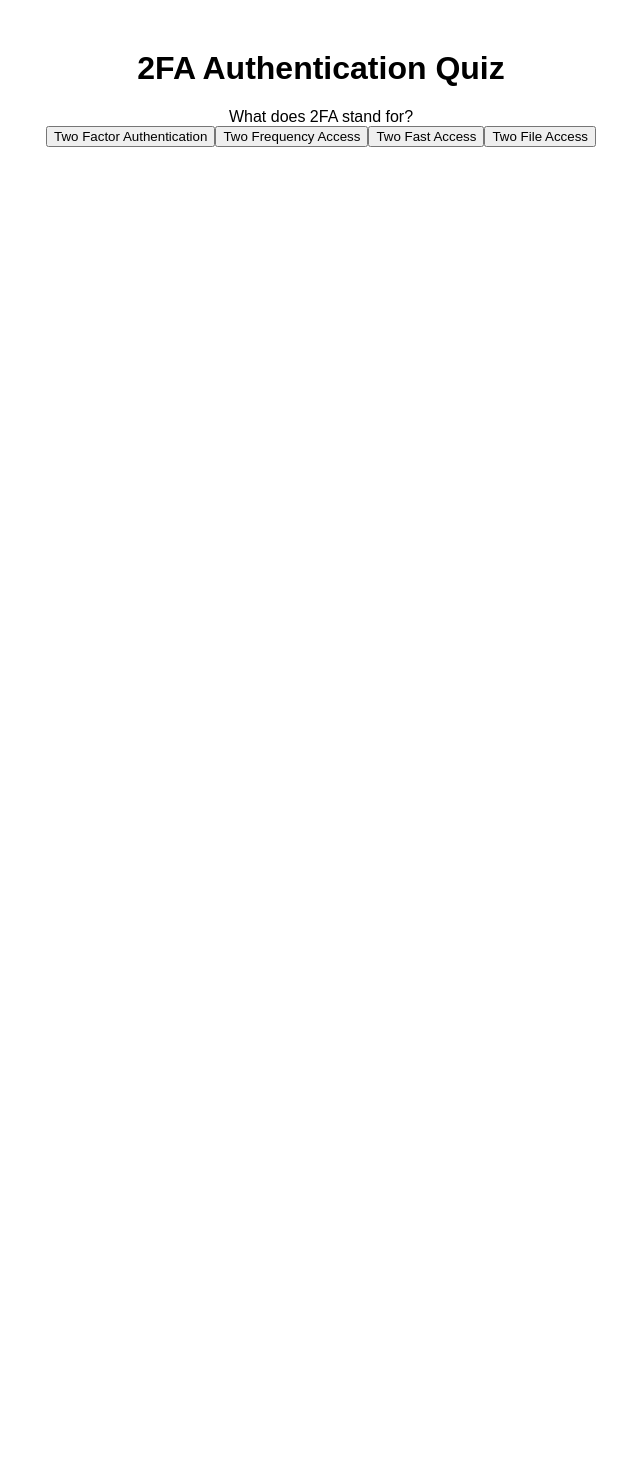
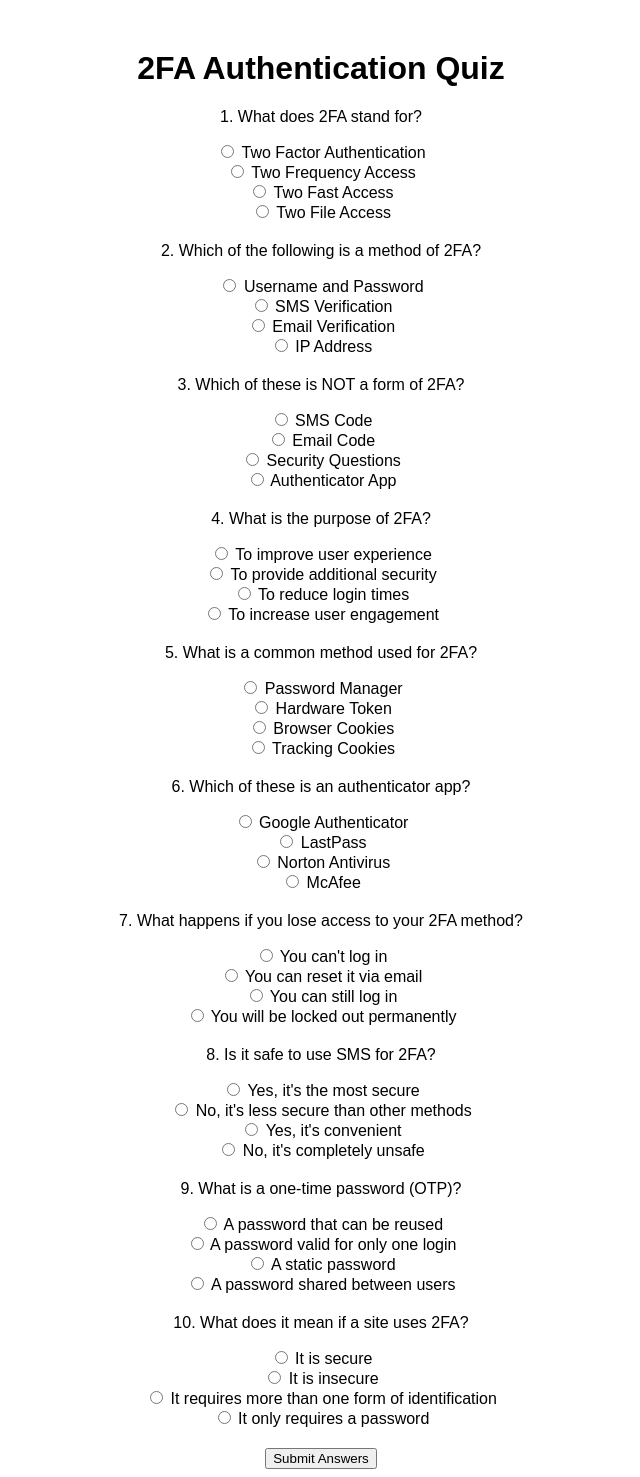
Before and after one commit to devil-14/Testing-website-, a Jekyll site: the page quiz.html, which Jekyll copies as it is, in a window 1280 px wide. Shown: the whole page, without its empty margins (319-959 px from the left). Built offline with Jekyll 4.4.1, drawn with Linux system fonts in a browser that asks for light colours; before the commit the page ends 900 px from its top, so only the background shows below that; some of the changed lines change nothing that is shown.

Commit message:
Update quiz.html

```diff
--- a/quiz.html
+++ b/quiz.html
@@ -9,6 +9,9 @@
             font-family: Arial, sans-serif;
             text-align: center;
             margin-top: 50px;
+        }
+        .question {
+            margin: 20px 0;
         }
         .hidden {
             display: none;
@@ -24,19 +27,21 @@
         .wrong {
             color: red;
         }
+        .tick {
+            color: green;
+        }
+        .cross {
+            color: red;
+        }
     </style>
 </head>
 <body>
 
     <h1>2FA Authentication Quiz</h1>
-    <div id="quizContainer">
-        <div id="question"></div>
-        <div id="options"></div>
-        <button id="submit" class="hidden">Submit</button>
-    </div>
+    <div id="quizContainer"></div>
+    <button id="submit">Submit Answers</button>
 
-    <div class="result" id="result" class="hidden"></div>
-    <div class="feedback" id="feedback" class="hidden"></div>
+    <div class="result hidden" id="result"></div>
 
     <script>
         const questions = [
@@ -92,69 +97,72 @@
             }
         ];
 
-        let currentQuestionIndex = 0;
         let score = 0;
+        let userAnswers = [];
 
-        function loadQuestion() {
-            if (currentQuestionIndex < questions.length) {
-                const question = questions[currentQuestionIndex];
-                document.getElementById("question").innerText = question.question;
-                const optionsContainer = document.getElementById("options");
-                optionsContainer.innerHTML = '';
-                question.options.forEach((option, index) => {
-                    const button = document.createElement("button");
-                    button.innerText = option;
-                    button.onclick = () => checkAnswer(index);
-                    optionsContainer.appendChild(button);
+        function loadQuiz() {
+            const quizContainer = document.getElementById("quizContainer");
+            questions.forEach((question, index) => {
+                const questionDiv = document.createElement("div");
+                questionDiv.classList.add("question");
+                questionDiv.innerHTML = `<p>${index + 1}. ${question.question}</p>`;
+
+                question.options.forEach((option, optionIndex) => {
+                    const optionInput = `<input type="radio" name="question${index}" value="${optionIndex}" required> ${option}<br>`;
+                    questionDiv.innerHTML += optionInput;
                 });
-                document.getElementById("submit").classList.add("hidden");
-            } else {
-                displayResults();
-            }
+
+                quizContainer.appendChild(questionDiv);
+            });
         }
 
-        function checkAnswer(selectedIndex) {
-            const correctIndex = questions[currentQuestionIndex].answer;
-            const feedback = document.getElementById("feedback");
+        function checkAnswers() {
+            score = 0;
+            userAnswers = [];
+            const result = document.getElementById("result");
+            result.innerHTML = '';
 
-            if (selectedIndex === correctIndex) {
-                score++;
-                feedback.innerHTML = "✓ Correct!";
-            } else {
-                feedback.innerHTML = "✗ Wrong!";
-            }
+            questions.forEach((question, index) => {
+                const selected = document.querySelector(`input[name="question${index}"]:checked`);
+                const answerDiv = document.createElement("div");
+                answerDiv.classList.add("feedback");
 
-            feedback.classList.remove("hidden");
+                if (selected) {
+                    const userAnswer = parseInt(selected.value);
+                    userAnswers.push(userAnswer);
+
+                    if (userAnswer === question.answer) {
+                        score++;
+                        answerDiv.innerHTML = `✓ Correct!`;
+                        answerDiv.classList.add("tick");
+                    } else {
+                        answerDiv.innerHTML = `✗ Wrong!`;
+                        answerDiv.classList.add("cross");
+                    }
+                } else {
+                    answerDiv.innerHTML = `✗ No answer selected!`;
+                    answerDiv.classList.add("cross");
+                }
+
+                answerDiv.id = `feedback${index}`;
+                result.appendChild(answerDiv);
+            });
+
+            result.classList.remove("hidden");
             setTimeout(() => {
-                feedback.classList.add("hidden");
-                currentQuestionIndex++;
-                loadQuestion();
-            }, 15000); // Show feedback for 15 seconds
-        }
-
-        function displayResults() {
-            const result = document.getElementById("result");
-            result.innerHTML = `You answered ${score} out of ${questions.length} questions correctly.`;
-            result.classList.remove("hidden");
-
-            if (score === questions.length) {
-                result.innerHTML += '<br>All answers are correct! Here is your next URL: <a href="YOUR_QUIZ_URL" target="_blank">Proceed to the quiz</a>';
-            } else {
-                result.innerHTML += "<br>Some answers were incorrect. The quiz will reset.";
+                result.classList.add("hidden");
                 resetQuiz();
-            }
+            }, 15000); // Reset after showing results for 15 seconds
         }
 
         function resetQuiz() {
-            currentQuestionIndex = 0;
-            score = 0;
-            setTimeout(() => {
-                document.getElementById("result").classList.add("hidden");
-                loadQuestion();
-            }, 15000); // Reset the quiz after showing the result for 15 seconds
+            document.getElementById("result").innerHTML = '';
+            document.getElementById("quizContainer").innerHTML = '';
+            loadQuiz();
         }
 
-        loadQuestion();
+        document.getElementById("submit").addEventListener("click", checkAnswers);
+        loadQuiz();
     </script>
 </body>
 </html>
```
